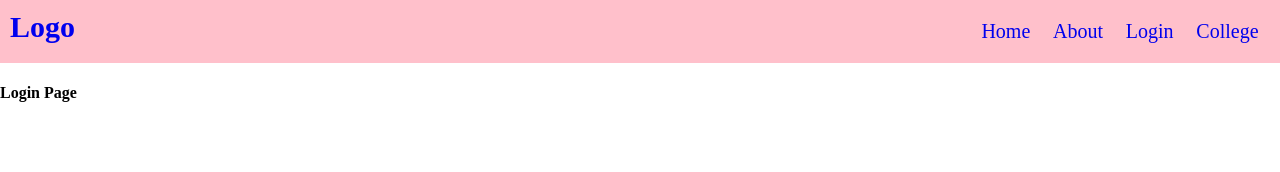
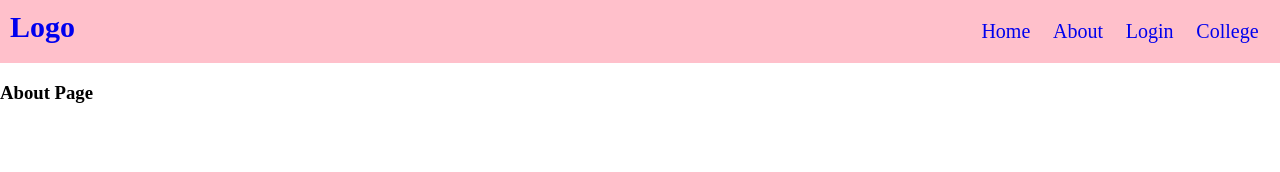
Before and after one commit to mukeshdani/DsaWebCloudPractice, a React (Vite) app in the folder REACT/Vite/react-blog/: page /user/about in a window 1280 px wide. Before the commit this address led to /login. Shown: the top 172 px of the page. Built offline with nearby package versions, Linux system fonts and the light colour scheme.

Commit message:
Route Prefix

```diff
--- a/REACT/Vite/react-blog/src/Router/Detailed React-Router/BasicPage.jsx
+++ b/REACT/Vite/react-blog/src/Router/Detailed React-Router/BasicPage.jsx
@@ -17,8 +17,11 @@ function BasicPage() {
       <Routes>
         <Route element={<NavBar />}>
           <Route path="/" element={<Home />} />
-          <Route path="/login" element={<Login />} />
-          <Route path="/about" element={<About />} />
+          <Route path="/user">
+               <Route path="/user/login" element={<Login />} />
+               <Route path="/user/about" element={<About />} />
+          </Route>
+
         </Route>
 
 
@@ -51,3 +54,22 @@ export default BasicPage
 // route: Each Route component defines a path and the corresponding component to render when that path is matched
 // Link: A link for navigate from 1 page to other page
 //
+
+// Outlet:Outlet: Multi-Level Nested Routing
+// The <Outlet /> component is used in a parent route to render child routes. It acts as a placeholder.
+
+// Multi Navigation Nested Routing
+// Layout and Index Routes: Layout and Index Routes
+
+// Layout Route:
+// A layout route wraps multiple routes with a common layout (like a navbar or sidebar).
+
+// Index Route:
+// An index route is the default child route rendered when the parent path is matched.
+
+// Route prefix: 3. Route Prefix
+// React Router automatically handles route prefixes in nested routes. You don’t need to write /college/student, just use student inside the nested route.
+
+// 4. Page Not Found Route
+// To handle undefined routes, use a wildcard (*) path.
+// // Page Not Found Page
--- a/REACT/Vite/react-blog/src/Router/Detailed React-Router/NavBar.jsx
+++ b/REACT/Vite/react-blog/src/Router/Detailed React-Router/NavBar.jsx
@@ -13,10 +13,10 @@ export default function NavBar(){
                     <Link className="link" to='/'>Home</Link>
                 </li>
                 <li>
-                    <Link className="link" to='/about'>About</Link>
+                    <Link className="link" to='/user/about'>About</Link>
                 </li>
                 <li>
-                    <Link className="link" to='/login'>Login</Link>
+                    <Link className="link" to='/user/login'>Login</Link>
                 </li>
                 <li>
                     <Link className="link" to='/college'>College</Link>
```
